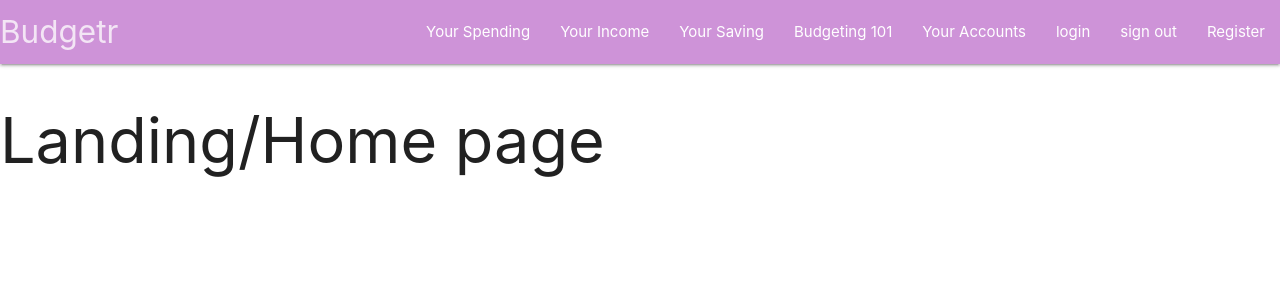
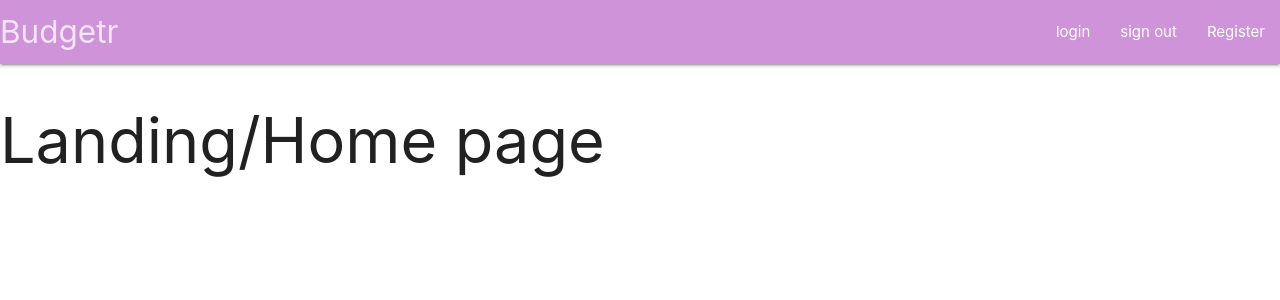
Before and after one commit to Selenestica/budgetr-client2, a React (Create React App) app: page / in a window 1280 px wide. Shown: the top 300 px of the page. Built offline with nearby package versions, Linux system fonts and the light colour scheme.

Commit message:
all nav links now dont show up unless youre logged in

```diff
--- a/src/components/Navbar/Navbar.js
+++ b/src/components/Navbar/Navbar.js
@@ -1,7 +1,11 @@
 import React from "react";
 import classes from "./Navbar.module.css";
+import { setAuthenticationHeader } from "../../utils/authentication";
 
 function Navbar() {
+  const token = localStorage.getItem("jsonwebtoken");
+  setAuthenticationHeader(token);
+
   return (
     <>
       <nav>
@@ -13,21 +17,26 @@ function Navbar() {
             <i className="material-icons">menu</i>
           </a>
           <ul className="right hide-on-med-and-down">
+            {token && (
               <li>
                 <a href="/your-spending">Your Spending</a>
               </li>
+            )}
+            {token && (
               <li>
                 <a href="/your-income">Your Income</a>
               </li>
+            )}
+            {token && (
               <li>
                 <a href="/your-saving">Your Saving</a>
               </li>
-            <li>
-              <a href="/budgeting-101">Budgeting 101</a>
-            </li>
+            )}
+            {token && (
               <li>
                 <a href="/your-accounts">Your Accounts</a>
               </li>
+            )}
             <li>
               <a href="/login">login</a>
             </li>
@@ -44,21 +53,26 @@ function Navbar() {
         <li>
           <a href="/">Home</a>
         </li>
+        {token && (
           <li>
             <a href="/your-spending">Your Spending</a>
           </li>
+        )}
+        {token && (
           <li>
             <a href="/your-income">Your Income</a>
           </li>
+        )}
+        {token && (
           <li>
             <a href="/your-saving">Your Saving</a>
           </li>
+        )}
+        {token && (
           <li>
             <a href="/your-accounts">Your Accounts</a>
           </li>
-        <li>
-          <a href="/budgeting-101">Budgeting 101</a>
-        </li>
+        )}
         <li>
           <a href="/login">login</a>
         </li>
```
Lines whose indentation alone changed are shown as unchanged.
